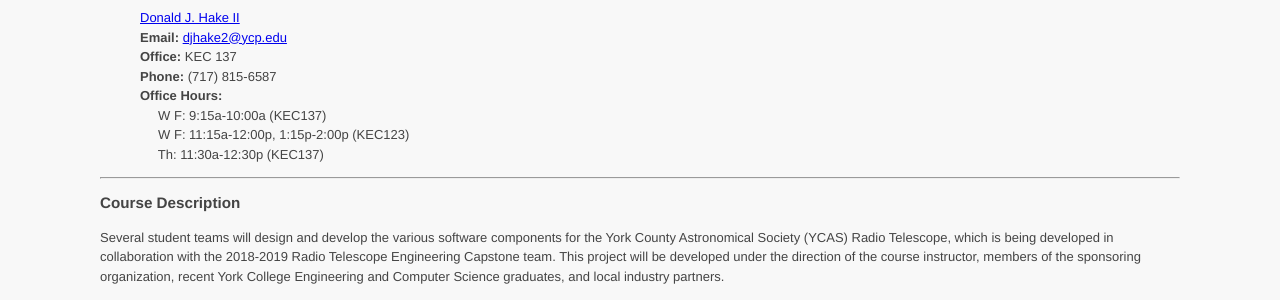
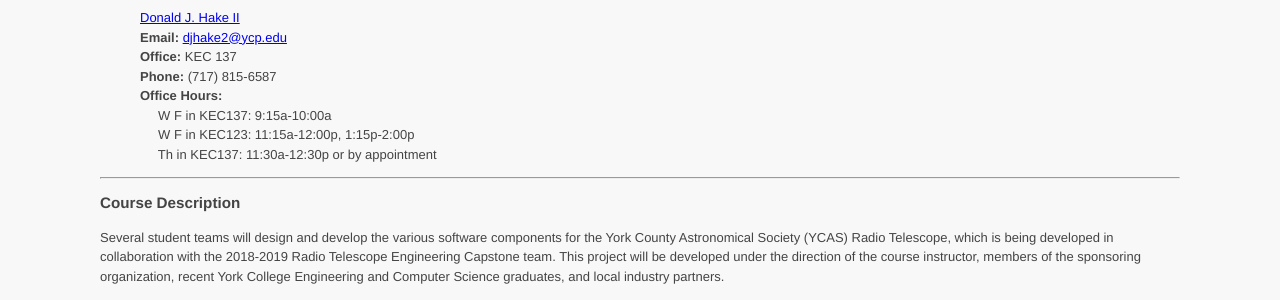
Before and after one commit to ycpcs/cs481-fall2018-102-RT, a Jekyll site: the page built from syllabus.md, in a window 1280 px wide. Shown: the part 317-617 px from the top of the page. Built offline with Jekyll 4.4.1, drawn with Linux system fonts in a browser that asks for light colours.

Commit message:
office hours

```diff
--- a/syllabus.md
+++ b/syllabus.md
@@ -28,10 +28,9 @@ title: Syllabus
 **Office:** KEC 137<br>
 **Phone:** (717) 815-6587<br>
 **Office Hours:** <br>&nbsp;&nbsp;&nbsp;&nbsp;
-W F: 9:15a-10:00a (KEC137) <br>&nbsp;&nbsp;&nbsp;&nbsp;
-W F: 11:15a-12:00p, 1:15p-2:00p (KEC123) <br>&nbsp;&nbsp;&nbsp;&nbsp;
-Th:  11:30a-12:30p (KEC137)
-
+W F in KEC137: 9:15a-10:00a <br>&nbsp;&nbsp;&nbsp;&nbsp;
+W F in KEC123: 11:15a-12:00p, 1:15p-2:00p <br>&nbsp;&nbsp;&nbsp;&nbsp;
+Th in KEC137:  11:30a-12:30p or by appointment
 
 --- --- --- --- --- --- --- --- --- --- --- --- --- --- --- --- --- --- --- --- --- --- --- ---
 
```
